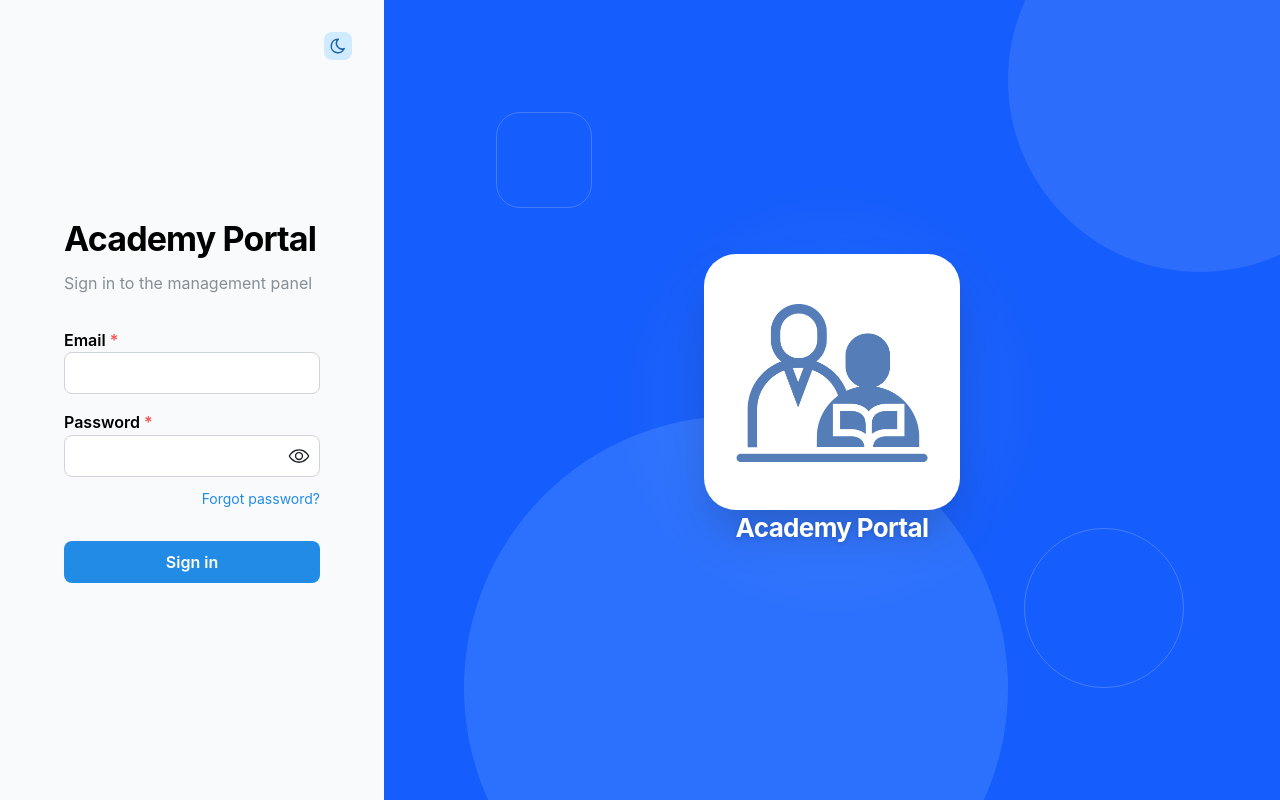
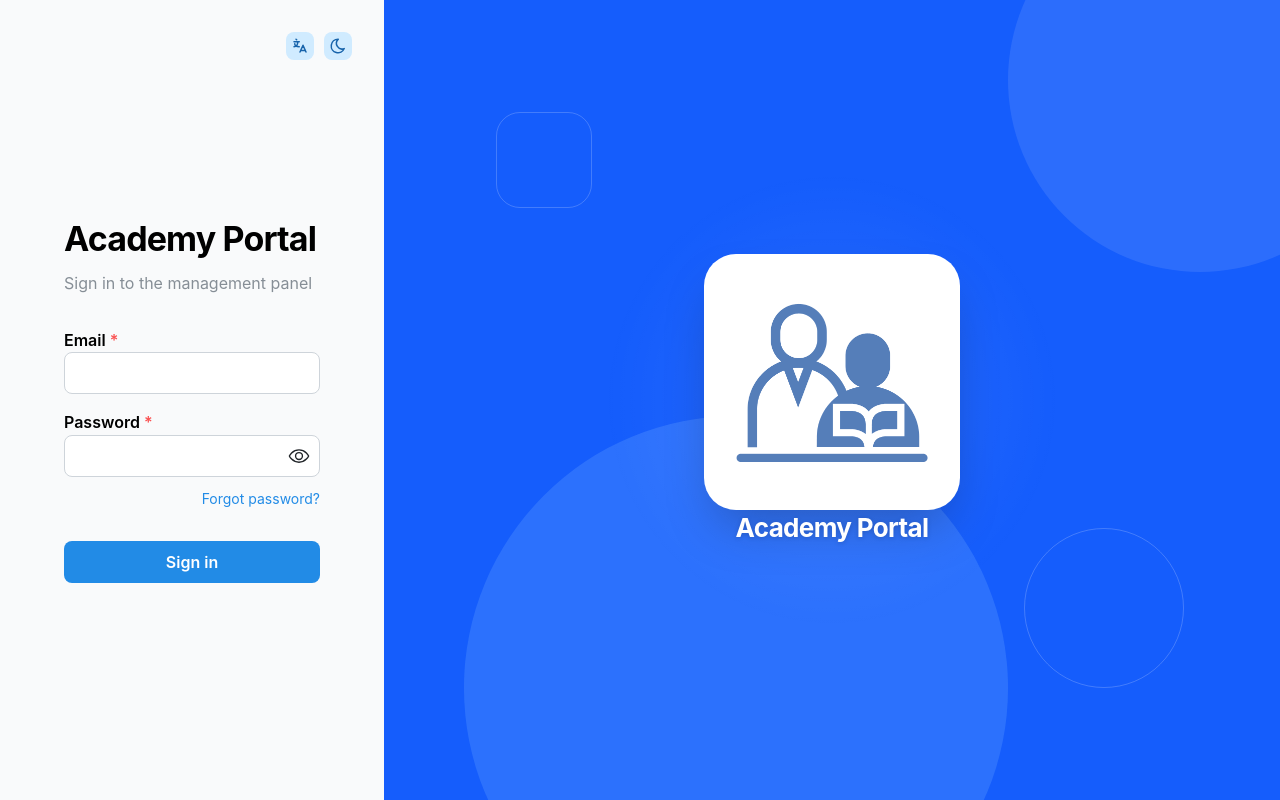
Before and after one commit to yavuztturgut/dershane, a React app in the folder frontend/: page /login in a window 1280 px wide. Built offline with nearby package versions, Linux system fonts and the light colour scheme; no server answers; the HTML template or start-up script is replaced by a standard one.

Commit message:
feat: add LanguageToggle component and integrate into sidebar and login page

```diff
--- a/frontend/src/components/layout/AppSidebar.jsx
+++ b/frontend/src/components/layout/AppSidebar.jsx
@@ -1,12 +1,13 @@
 import { ActionIcon, AppShell, Group, NavLink, Select, Stack, Text } from '@mantine/core';
 import {
   IconBook2, IconCalendarEvent, IconChevronLeft, IconChevronRight, IconDashboard,
-  IconLanguage, IconLogout, IconSchool, IconUser, IconUsers, IconUserShield, IconChecklist,
+  IconLogout, IconSchool, IconUser, IconUsers, IconUserShield, IconChecklist,
 } from '@tabler/icons-react';
 import { Link, useLocation, useNavigate } from 'react-router-dom';
 import { useTranslation } from 'react-i18next';
 import { useAuth } from '../../features/auth/use-auth';
 import { ThemeToggle } from '../ui/ThemeToggle';
+import { LanguageToggle } from '../ui/LanguageToggle';
 
 const adminItems = [
   { to: '/', key: 'dashboard', icon: IconDashboard },
@@ -37,10 +38,6 @@ export function AppSidebar({ collapsed, onToggle, onNavigate }) {
     if (!language) return;
     localStorage.setItem('language', language);
     i18n.changeLanguage(language);
-  }
-
-  function toggleLanguage() {
-    changeLanguage(i18n.language === 'tr' ? 'en' : 'tr');
   }
 
   return (
@@ -81,9 +78,7 @@ export function AppSidebar({ collapsed, onToggle, onNavigate }) {
         {!collapsed && user.role_name === 'admin' && <Text size="xs" c="dimmed" mb="sm">{user.role_name}</Text>}
         {collapsed ? (
           <Stack data-testid="collapsed-sidebar-actions" gap="xs" align="center">
-            <ActionIcon variant="light" onClick={toggleLanguage} aria-label={t('language')}>
-              <IconLanguage size={18} />
-            </ActionIcon>
+            <LanguageToggle />
             <ThemeToggle />
             <ActionIcon variant="subtle" onClick={handleLogout} aria-label={t('logout')}>
               <IconLogout size={19} />
--- /dev/null
+++ b/frontend/src/components/ui/LanguageToggle.jsx
@@ -0,0 +1,24 @@
+import { ActionIcon } from '@mantine/core';
+import { IconLanguage } from '@tabler/icons-react';
+import { useTranslation } from 'react-i18next';
+
+export function LanguageToggle({ className }) {
+  const { t, i18n } = useTranslation();
+
+  function toggleLanguage() {
+    const nextLanguage = i18n.resolvedLanguage === 'tr' ? 'en' : 'tr';
+    localStorage.setItem('language', nextLanguage);
+    i18n.changeLanguage(nextLanguage);
+  }
+
+  return (
+    <ActionIcon
+      variant="light"
+      onClick={toggleLanguage}
+      aria-label={t('language')}
+      className={className}
+    >
+      <IconLanguage size={18} />
+    </ActionIcon>
+  );
+}
--- a/frontend/src/features/auth/LoginPage.jsx
+++ b/frontend/src/features/auth/LoginPage.jsx
@@ -7,6 +7,7 @@ import { getErrorMessage } from '../../lib/api-client';
 import { notifyError } from '../../lib/notifications';
 import { PageLoader } from '../../components/ui/PageLoader';
 import { ThemeToggle } from '../../components/ui/ThemeToggle';
+import { LanguageToggle } from '../../components/ui/LanguageToggle';
 import loginIllustration from '../../assets/login.png';
 
 export function LoginPage() {
@@ -33,9 +34,10 @@ export function LoginPage() {
   return (
     <main className="min-h-screen bg-gray-50 px-4 py-8 dark:bg-dark-8 sm:px-6 lg:grid lg:grid-cols-[30fr_70fr] lg:p-0">
       <section className="relative flex min-h-[calc(100vh-4rem)] items-center justify-center lg:min-h-screen lg:px-8">
-        <div className="absolute right-0 top-0 z-10 lg:right-8 lg:top-8">
+        <Group className="absolute right-0 top-0 z-10 lg:right-8 lg:top-8" gap="xs">
+          <LanguageToggle />
           <ThemeToggle />
-        </div>
+        </Group>
 
         <div className="w-full max-w-md lg:w-4/5 lg:max-w-sm xl:max-w-md">
           <div className="mb-8 flex justify-center lg:hidden">
```
Also changed, not shown: 1 other file (tests, documents, lock files or other folders).
